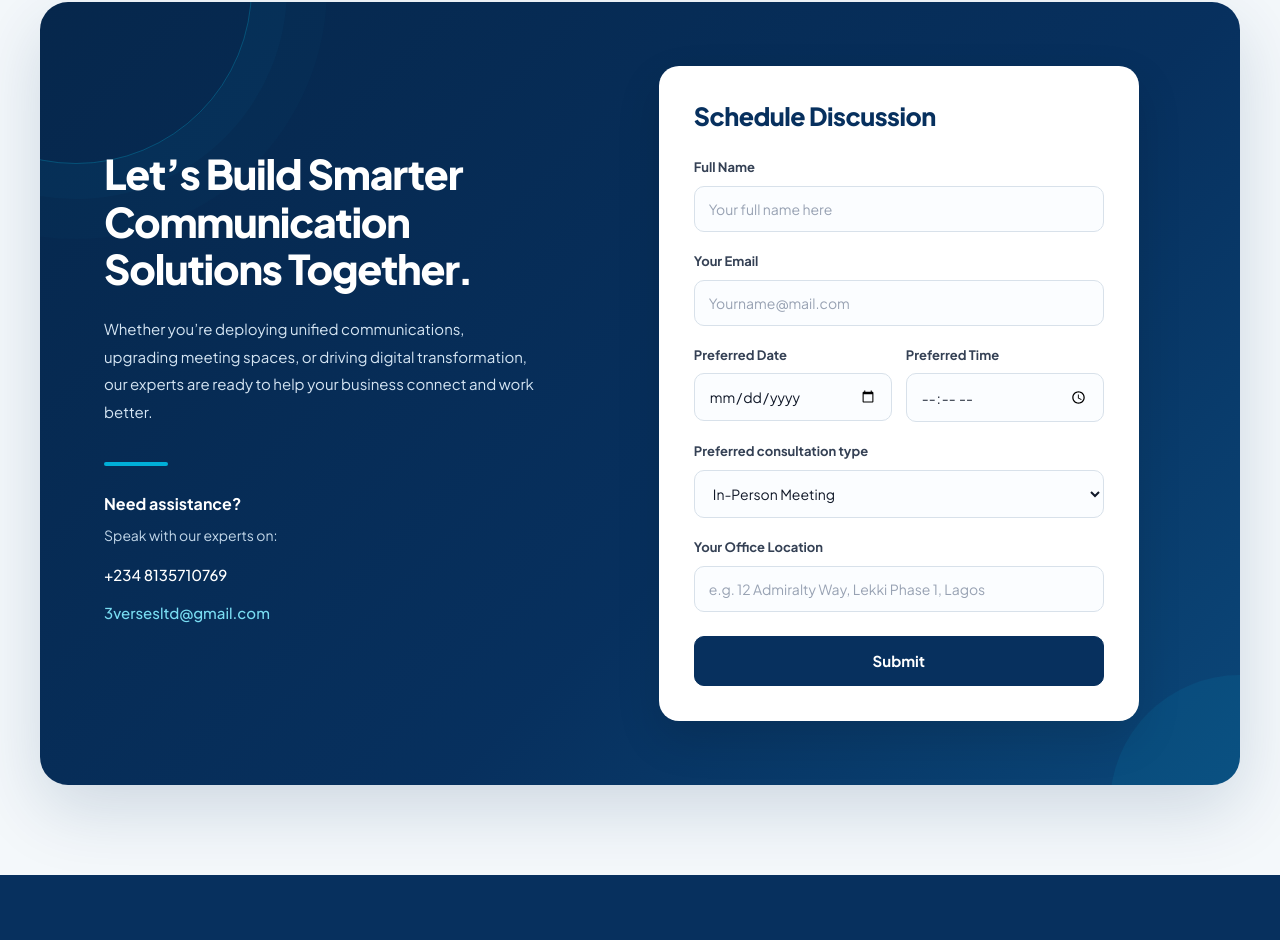
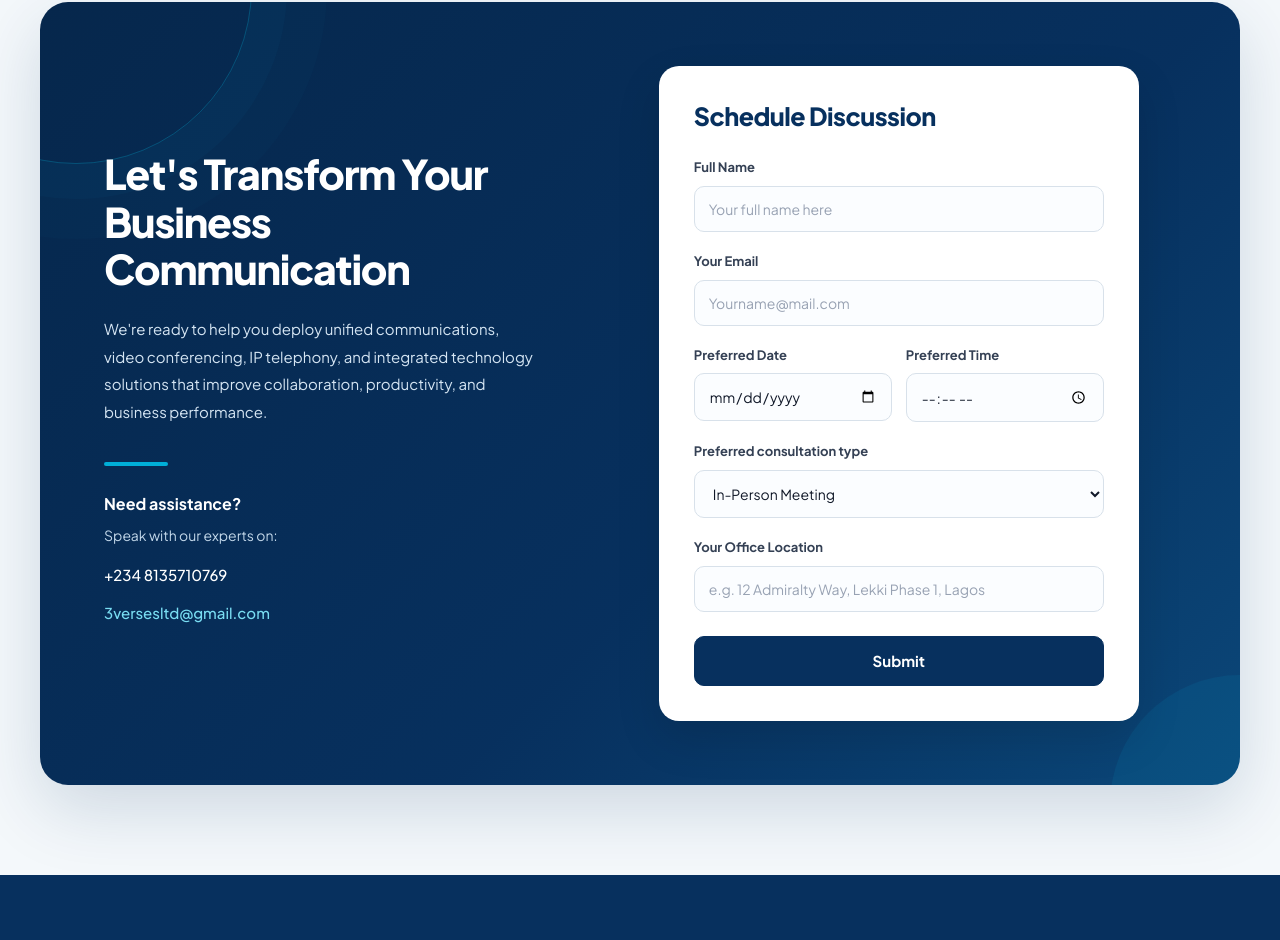
Before and after one commit to Oluremi37/3verse-solutions, a React (Vite) app in the folder 3verse-frontend/: page / in a window 1280 px wide. Shown: the part 7091-8031 px from the top of the page. Built offline with nearby package versions, Linux system fonts and the light colour scheme; no server answers.

Commit message:
rewrite the project section

```diff
--- a/3verse-frontend/src/components/ProjectCTA/ProjectCTA.jsx
+++ b/3verse-frontend/src/components/ProjectCTA/ProjectCTA.jsx
@@ -83,11 +83,12 @@ export default function ProjectCTA() {
       <ScrollReveal>
         <div className="project-cta-container">
           <div className="project-cta-left">
-            <h2>Let’s Build Smarter Communication Solutions Together.</h2>
+            <h2>Let's Transform Your Business Communication</h2>
             <p>
-              Whether you’re deploying unified communications, upgrading meeting
-              spaces, or driving digital transformation, our experts are ready
-              to help your business connect and work better.
+              We're ready to help you deploy unified communications, video
+              conferencing, IP telephony, and integrated technology solutions
+              that improve collaboration, productivity, and business
+              performance.
             </p>
 
             <div className="project-cta-divider" />
```
